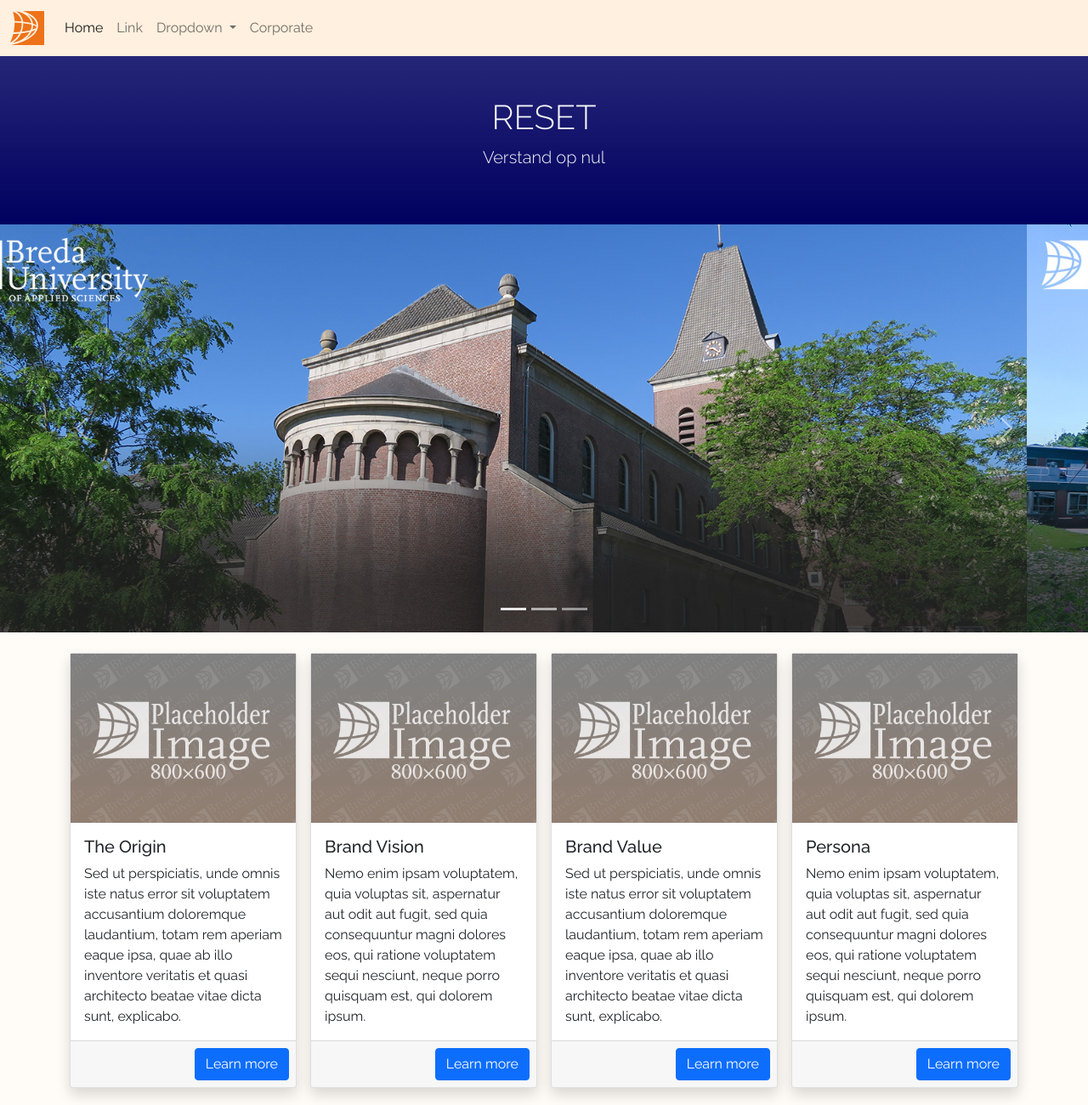
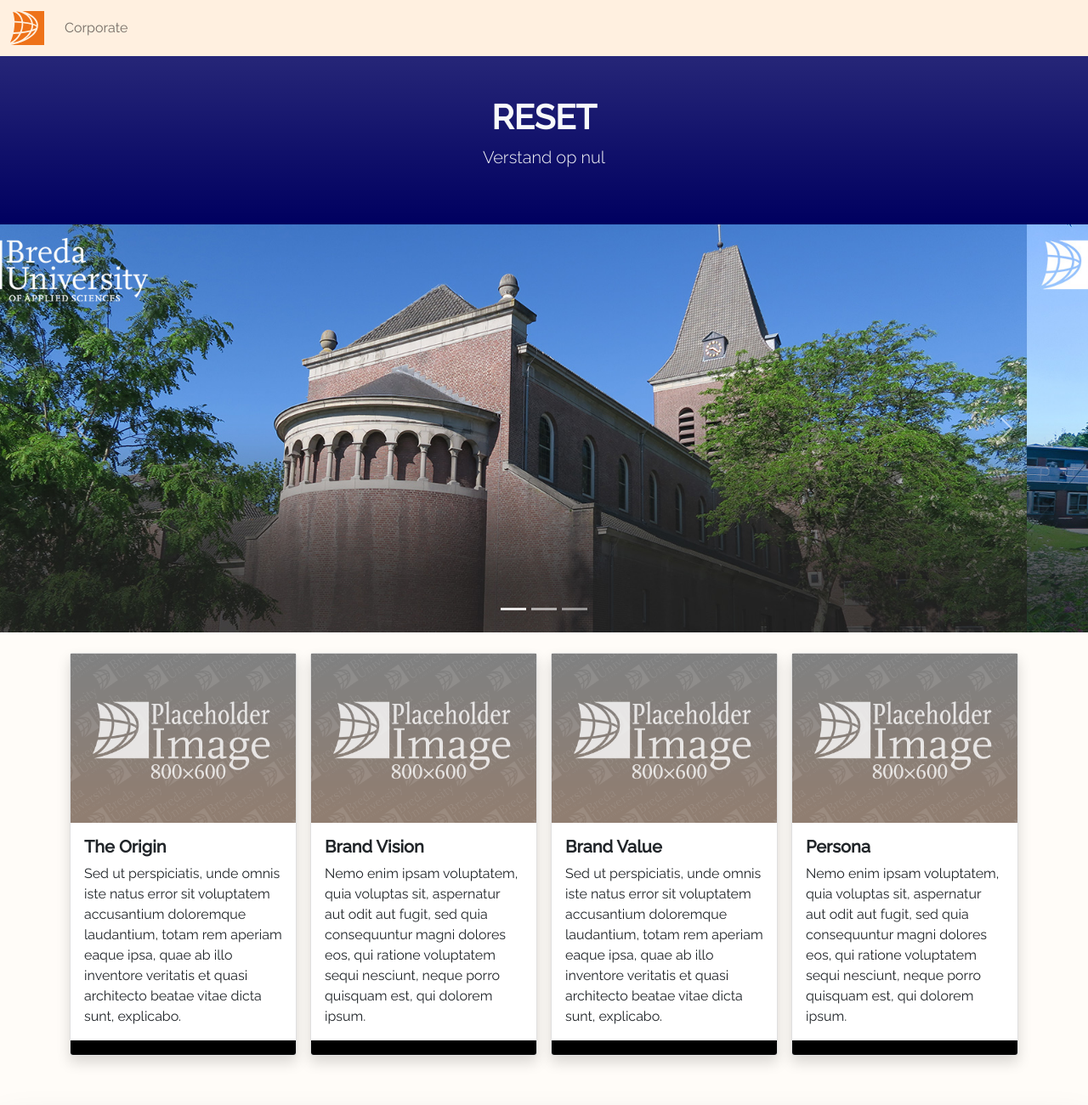
Before and after one commit to noellevanrooij/RESET, a plain HTML site: page prj4-group-template-main/prj4-group-template-main/index.html in a window 1280 px wide. Shown: the top 1300 px of the page at 85% size. Drawn offline with nearby package versions, Linux system fonts and the light colour scheme.

Commit message:
Update font

```diff
--- a/prj4-group-template-main/prj4-group-template-main/index.html
+++ b/prj4-group-template-main/prj4-group-template-main/index.html
@@ -23,27 +23,9 @@
         <a class="navbar-brand" href="#">
           <img src="images/buas-square.svg" width="40" alt="Breda University of Applied Sciences">
         </a>
-        <button class="navbar-toggler" type="button" data-bs-toggle="collapse" data-bs-target="#navbarSupportedContent" aria-controls="navbarSupportedContent" aria-expanded="false" aria-label="Toggle navigation">
-          <span class="navbar-toggler-icon"></span>
-        </button>
                <div class="collapse navbar-collapse" id="navbarSupportedContent">
           <ul class="navbar-nav me-auto mb-2 mb-lg-0">
             <li class="nav-item">
-              <a class="nav-link active" aria-current="page" href="#">Home</a>
-            </li>
-            <li class="nav-item">
-              <a class="nav-link" href="#">Link</a>
-            </li>
-            <li class="nav-item dropdown">
-              <a class="nav-link dropdown-toggle" href="#" id="navbarDropdown" role="button" data-bs-toggle="dropdown" aria-expanded="false">
-                Dropdown
-              </a>
-              <ul class="dropdown-menu" aria-labelledby="navbarDropdown">
-                <li><a class="dropdown-item" href="#">Action</a></li>
-                <li><a class="dropdown-item" href="#">Another action</a></li>
-                <li><hr class="dropdown-divider"></li>
-                <li><a class="dropdown-item" href="#">Something else here</a></li>
-              </ul>
                                      </li>
             <li class="nav-item">
               <a class="nav-link" href="corporate.html">Corporate</a>
@@ -59,7 +41,7 @@
     <header class="py-2 py-md-4 py-lg-5 text-center container-fluid bg-gradient text-light">
       <div class="row">
         <div class="col-md-8 col-lg-6 mx-auto">
-          <h1 class="fw-light">RESET</h1>
+          <h1 class="fw-bold">RESET</h1>
           <p class="lead">Verstand op nul</p>
         </div>
       </div>
@@ -109,11 +91,10 @@
           <div class="card shadow h-100">
             <img class="img-fluid" src="images/placeholder.png" alt="Placeholder Image">
             <div class="card-body">
-              <h5 class="card-title">The Origin&nbsp;</h5>
+              <h5 class="fw-bold">The Origin&nbsp;</h5>
               <p class="card-text">Sed ut perspiciatis, unde omnis iste natus error sit voluptatem accusantium doloremque laudantium, totam rem aperiam eaque ipsa, quae ab illo inventore veritatis et quasi architecto beatae vitae dicta sunt, explicabo.</p>
             </div>
-            <div class="card-footer p-2 text-end">
-              <a href="#" class="btn btn-primary">Learn more</a>
+            <div class="card-footer p-2 text-end bg-black">
                          </div>
           </div>
         </div>
@@ -123,11 +104,10 @@
           <div class="card shadow h-100">
             <img class="img-fluid" src="images/placeholder.png" alt="Placeholder Image">
             <div class="card-body">
-              <h5 class="card-title">Brand Vision</h5>
+              <h5 class="fw-bold">Brand Vision</h5>
               <p class="card-text">Nemo enim ipsam voluptatem, quia voluptas sit, aspernatur aut odit aut fugit, sed quia consequuntur magni dolores eos, qui ratione voluptatem sequi nesciunt, neque porro quisquam est, qui dolorem ipsum.</p>
             </div>
-            <div class="card-footer p-2 text-end">
-              <a href="#" class="btn btn-primary">Learn more</a>
+            <div class="card-footer p-2 text-end bg-black">
                           </div>
           </div>
         </div>
@@ -137,11 +117,10 @@
           <div class="card shadow h-100">
             <img class="img-fluid" src="images/placeholder.png" alt="Placeholder Image">
             <div class="card-body">
-              <h5 class="card-title">Brand Value&nbsp;</h5>
+              <h5 class="fw-bold">Brand Value&nbsp;</h5>
               <p class="card-text">Sed ut perspiciatis, unde omnis iste natus error sit voluptatem accusantium doloremque laudantium, totam rem aperiam eaque ipsa, quae ab illo inventore veritatis et quasi architecto beatae vitae dicta sunt, explicabo.</p>
             </div>
-            <div class="card-footer p-2 text-end">
-              <a href="#" class="btn btn-primary">Learn more</a>
+            <div class="card-footer p-2 text-end bg-black">
                           </div>
           </div>
         </div>
@@ -151,11 +130,10 @@
           <div class="card shadow h-100">
             <img class="img-fluid" src="images/placeholder.png" alt="Placeholder Image">
             <div class="card-body">
-              <h5 class="card-title">Persona</h5>
+              <h5 class="fw-bold">Persona</h5>
               <p class="card-text">Nemo enim ipsam voluptatem, quia voluptas sit, aspernatur aut odit aut fugit, sed quia consequuntur magni dolores eos, qui ratione voluptatem sequi nesciunt, neque porro quisquam est, qui dolorem ipsum.</p>
             </div>
-            <div class="card-footer p-2 text-end">
-              <a href="#" class="btn btn-primary">Learn more</a>
+            <div class="card-footer p-2 text-end bg-black">
                          </div>
           </div>
         </div>
```
Lines whose indentation alone changed are shown as unchanged.
